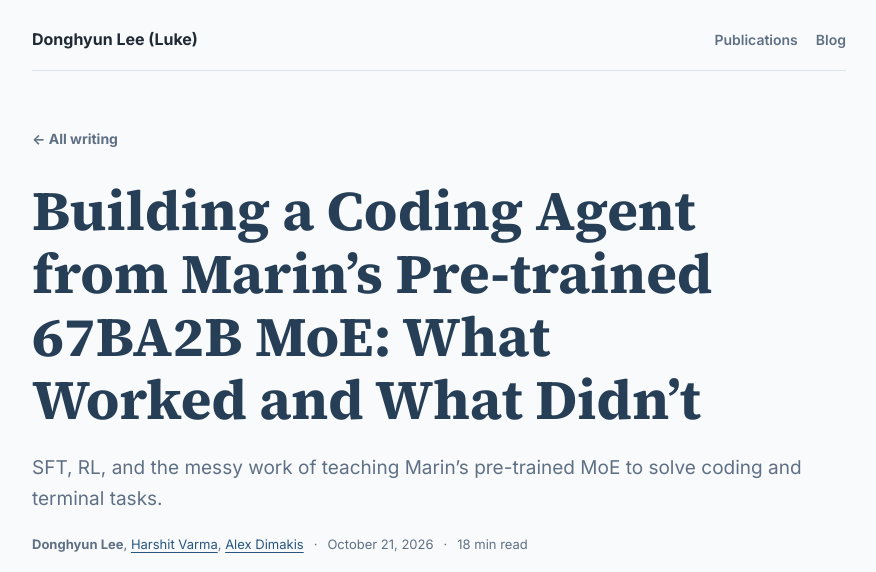
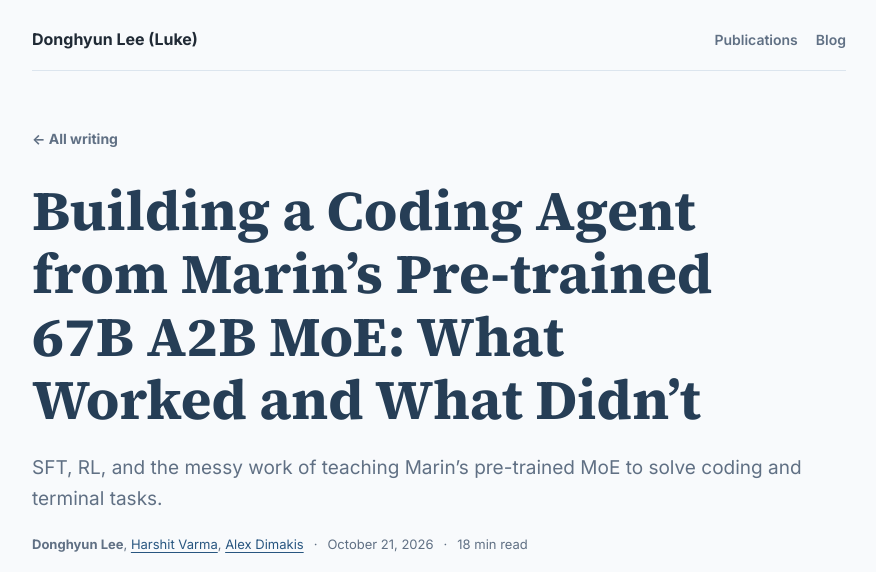
Before and after one commit to lukedhlee/lukedhlee.github.io, a Jekyll site: the page built from _posts/2026-10-21-turning-snowball-into-a-coding-agent.md, in a window 1280 px wide and 900 px high, cut to the strip 0-572 px from the top of the window. Shown: the whole strip, without its empty margins (201-1077 px from the left). Built offline with Jekyll 4.4.1, drawn with Linux system fonts in a browser that asks for light colours.

Commit message:
Space model size notation in blog title

```diff
--- a/_posts/2026-10-21-turning-snowball-into-a-coding-agent.md
+++ b/_posts/2026-10-21-turning-snowball-into-a-coding-agent.md
@@ -1,7 +1,7 @@
 ---
 layout: research
 color_theme: snowball
-title: "Building a Coding Agent from Marin’s Pre-trained 67BA2B MoE: What Worked and What Didn’t"
+title: "Building a Coding Agent from Marin’s Pre-trained 67B A2B MoE: What Worked and What Didn’t"
 description: "SFT, RL, and the messy work of teaching Marin’s pre-trained MoE to solve coding and terminal tasks."
 image:
   path: /assets/img/snowball/snowball-coding-workshop.png
```
